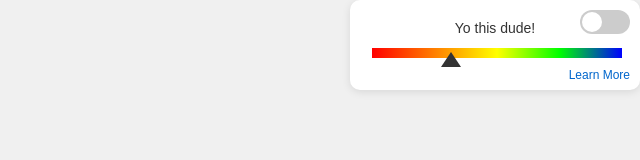
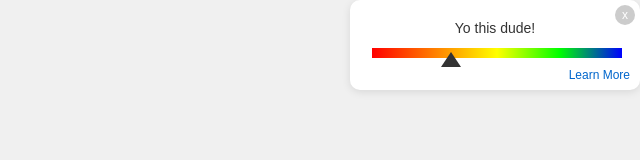
Before and after one commit to Pints-and-Parathas/ClariScale, a React (Create React App) app in the folder frontend/political_scale/: page / in a window 1280 px wide. Shown: the top 160 px of the page, without its empty margins (640-1280 px from the left). Built offline with nearby package versions, Linux system fonts and the light colour scheme.

Commit message:
Add dismiss button to top right corner of pop up

```diff
--- a/frontend/political_scale/src/popUp/PopUp.component.js
+++ b/frontend/political_scale/src/popUp/PopUp.component.js
@@ -1,8 +1,6 @@
 import React, { useState, useEffect } from 'react'
-import { PopupContainer } from './PopUp.styled';
+import { PopupContainer, DismissButton } from './PopUp.styled';
 import SlidingScale from '../slidingScale/SlidingScale.component';
-import ThemeToggle from '../themeToggle/ThemeToggle.component';
-import { ToggleContainer } from '../themeToggle/ThemeToggle.styled';
 import { LearnMoreLink } from '../moreDetailsLink/MoreDetailsLink.styled';
 import SlidingPanel from '../slidingPanel/SlidingPanel.component';
 
@@ -19,14 +17,16 @@ const PopUp = ({isArticle, category, value, theme, toggleTheme}) => {
         setIsPanelOpen(true); // Open the panel
       };
 
+    const handleDismissClick = () => {
+        setIsPopUpVisible(false); // Hide the pop-up*/
+      };
+
 
     return(
         <>
             {isPopUpVisible && (
                 <PopupContainer>
-                    <ToggleContainer>
-                        <ThemeToggle theme={theme} toggleTheme={toggleTheme} />
-                    </ToggleContainer>
+                    <DismissButton onClick={handleDismissClick}>x</DismissButton>
                     <SlidingScale category={category} value={value} isInsidePanel={false} />
                     <LearnMoreLink onClick={handleLearnMoreClick}>
                         Learn More
--- a/frontend/political_scale/src/popUp/PopUp.styled.js
+++ b/frontend/political_scale/src/popUp/PopUp.styled.js
@@ -14,3 +14,30 @@ export const PopupContainer = styled.div`
   border-radius: 10px;
   z-index: 1000;
 `;
+
+export const DismissButton = styled.button`
+  position: absolute;
+  top: 5px;
+  right: 5px;
+  background-color: ${(props) => props.theme.dismissButtonBg || '#ccc'}; /* Default background color */
+  border: none;
+  color: ${(props) => props.theme.dismissButtonColor || '#fff'}; /* White color for the cross */
+  font-size: 12px;
+  width: 20px;
+  height: 20px;
+  border-radius: 50%; /* Circular button */
+  display: flex;
+  justify-content: center;
+  align-items: center;
+  cursor: pointer;
+  padding: 0;
+  z-index: 1011;
+
+  &:hover {
+      background-color: ${(props) => props.theme.dismissButtonHoverBg || '#999'}; /* Hover background */
+  }
+
+  &:focus {
+      outline: none;
+  }
+`;
```
